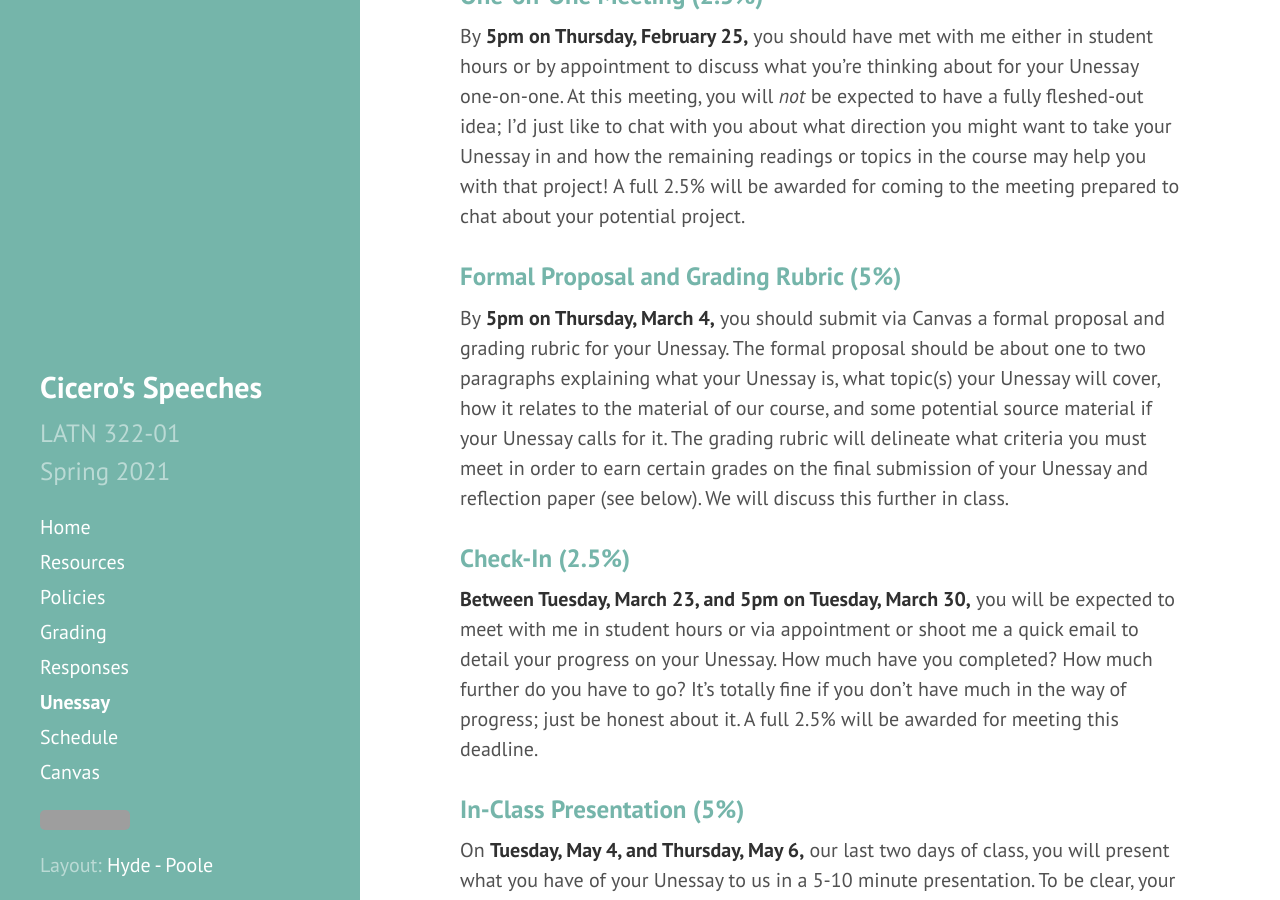
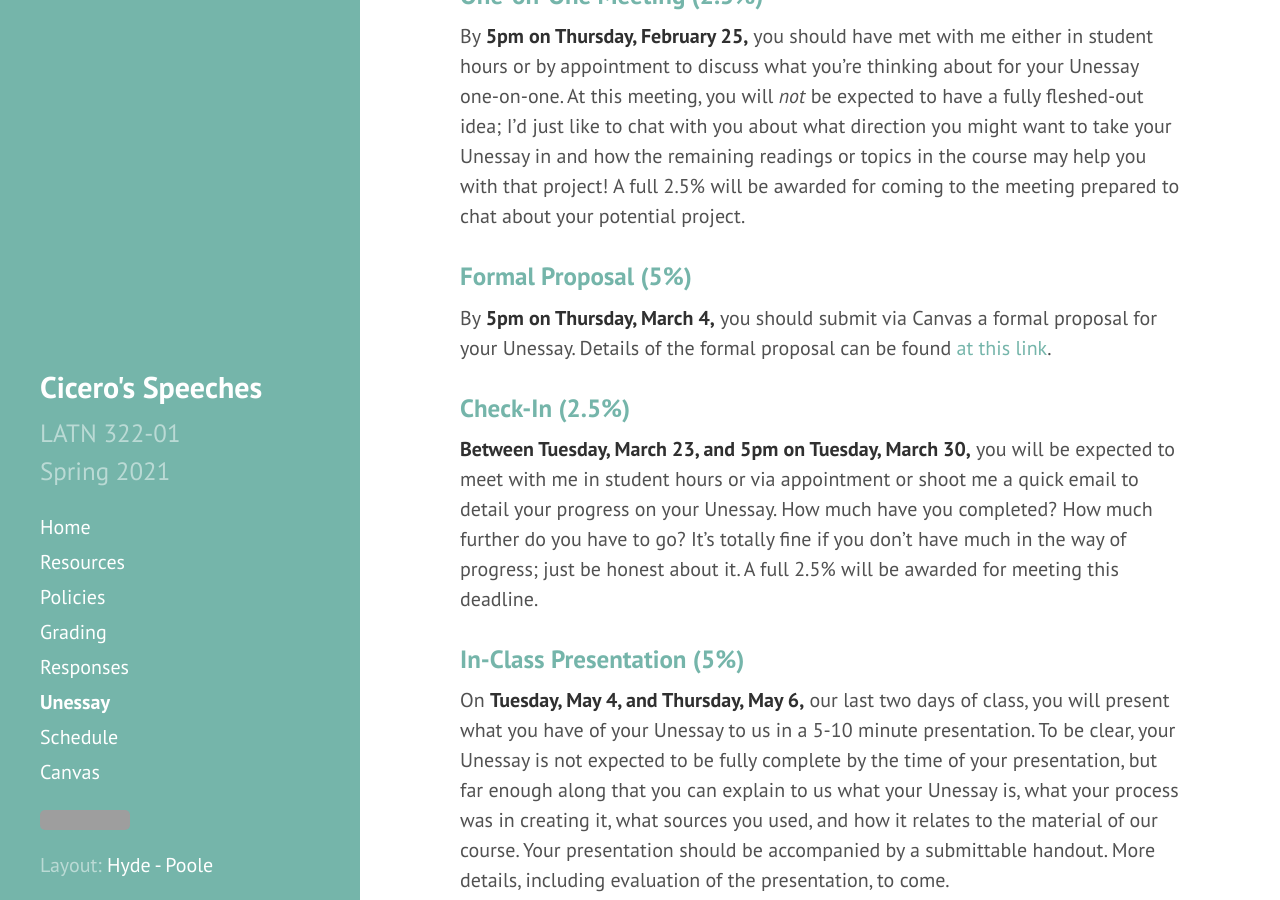
Before and after one commit to DLibatique/LATN322-S21, a Jekyll site: the page built from _pages/unessay.md, in a window 1280 px wide and 900 px high, scrolled down 5891 px. Built offline with Jekyll 4.4.1, drawn with Linux system fonts in a browser that asks for light colours; grey boxes are pictures that could not be loaded.

Commit message:
updated formal proposal verbiage

```diff
--- a/_pages/unessay.md
+++ b/_pages/unessay.md
@@ -114,8 +114,8 @@ Your Unessay project should be completed in the following stages, each of which
 ### One-on-One Meeting (2.5%)
 By **5pm on Thursday, February 25,** you should have met with me either in student hours or by appointment to discuss what you’re thinking about for your Unessay one-on-one. At this meeting, you will *not* be expected to have a fully fleshed-out idea; I’d just like to chat with you about what direction you might want to take your Unessay in and how the remaining readings or topics in the course may help you with that project! A full 2.5% will be awarded for coming to the meeting prepared to chat about your potential project.
 
-### Formal Proposal and Grading Rubric (5%)
-By **5pm on Thursday, March 4,** you should submit via Canvas a formal proposal and grading rubric for your Unessay. The formal proposal should be about one to two paragraphs explaining what your Unessay is, what topic(s) your Unessay will cover, how it relates to the material of our course, and some potential source material if your Unessay calls for it. The grading rubric will delineate what criteria you must meet in order to earn certain grades on the final submission of your Unessay and reflection paper (see below). We will discuss this further in class.
+### Formal Proposal (5%)
+By **5pm on Thursday, March 4,** you should submit via Canvas a formal proposal for your Unessay. Details of the formal proposal can be found [at this link](unessay-proposal).
 
 ### Check-In (2.5%)
 **Between Tuesday, March 23, and 5pm on Tuesday, March 30,** you will be expected to meet with me in student hours or via appointment or shoot me a quick email to detail your progress on your Unessay. How much have you completed? How much further do you have to go? It’s totally fine if you don’t have much in the way of progress; just be honest about it. A full 2.5% will be awarded for meeting this deadline.
```
Also changed, not shown: _pages/index.md (+1 -1 lines), _pages/schedule.md (+1 -1 lines).
